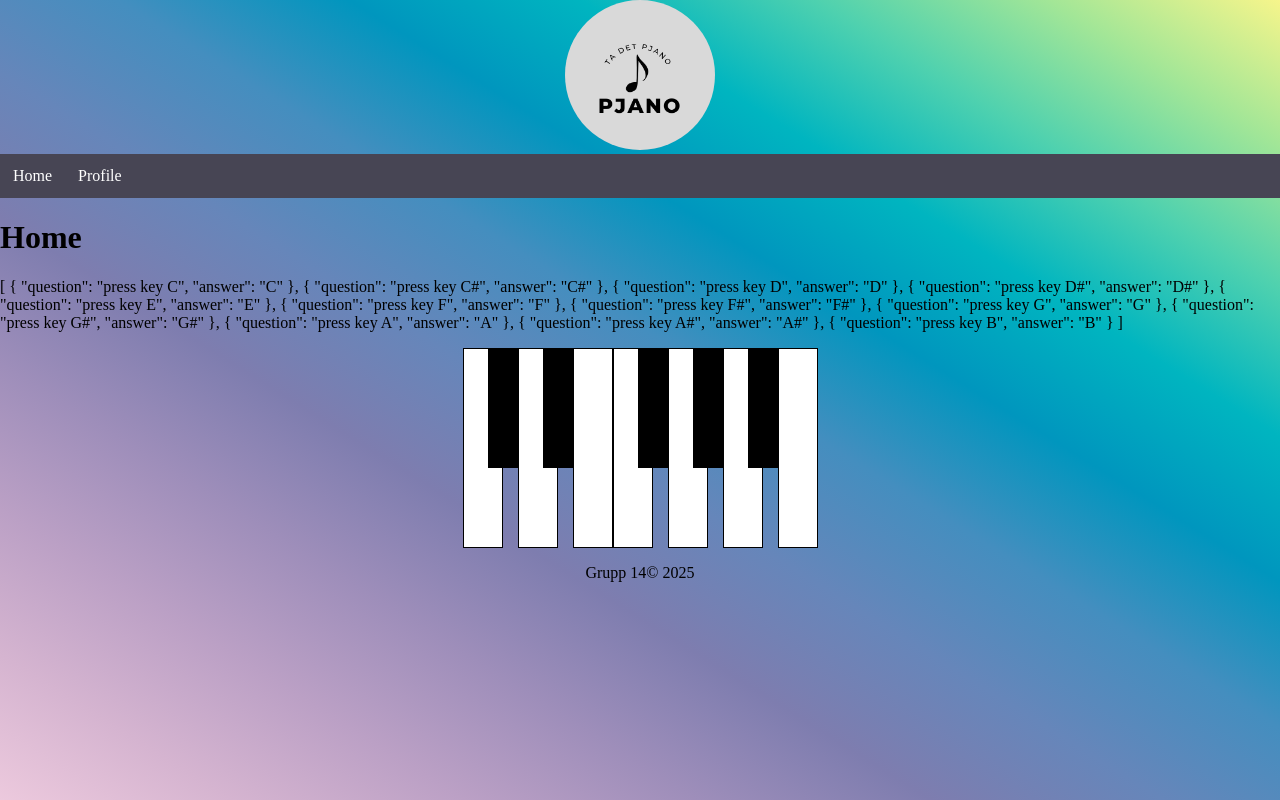
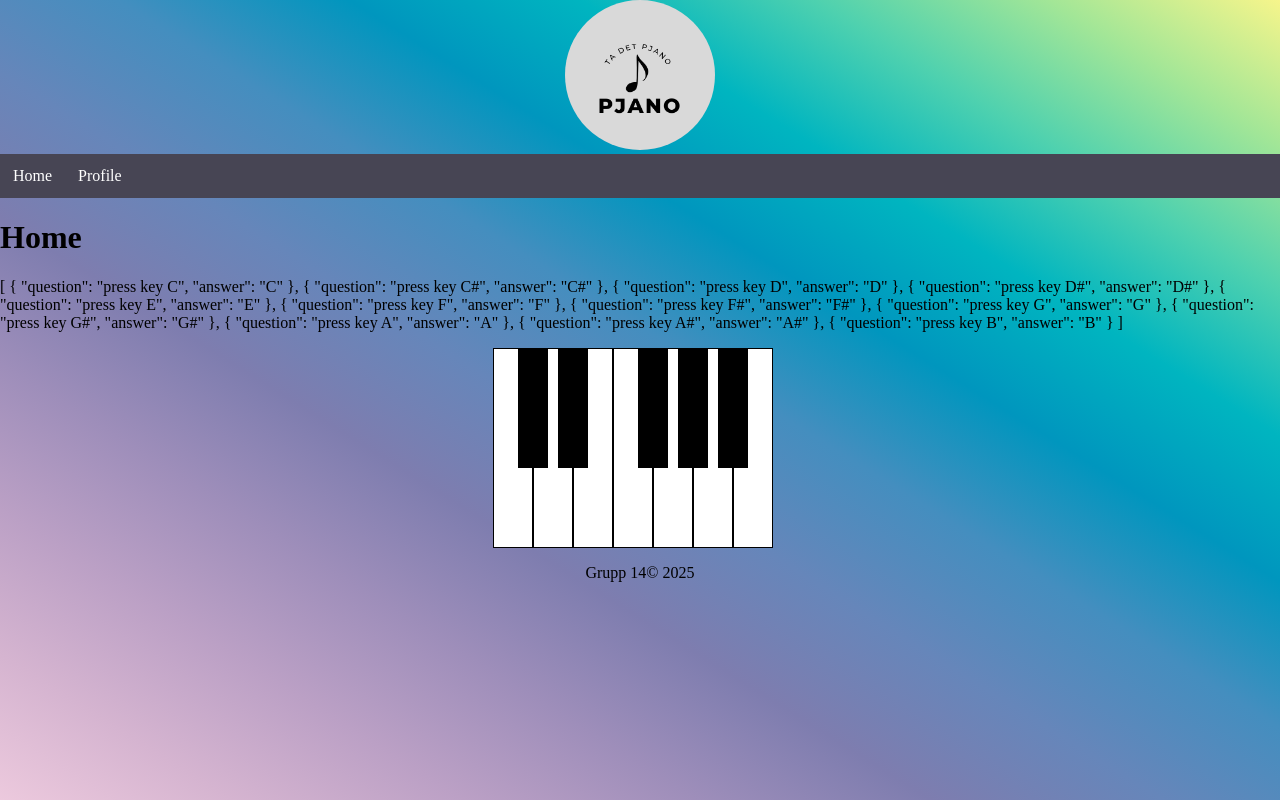
Before and after one commit to LinnLihnell/Pjano, a Vue app: page / in a window 1280 px wide. Built offline with nearby package versions, Linux system fonts and the light colour scheme.

Commit message:
tweaked pianokeys

```diff
--- a/src/components/Pjano.vue
+++ b/src/components/Pjano.vue
@@ -38,7 +38,7 @@ export default{
     <div class="key white" @click="playTone('D')"></div>
     <div class="key black" @click="playTone('D#')"></div>
     <div class="key white" @click="playTone('E')"></div>
-    <div class="key white" @click="playTone('F')"></div>
+    <div class="key white" style="margin-left: 0;" @click="playTone('F')"></div>
     <div class="key black" @click="playTone('F#')"></div>
     <div class="key white" @click="playTone('G')"></div>
     <div class="key black" @click="playTone('G#')"></div>
@@ -60,12 +60,15 @@ export default{
   border: 1px solid #000;
   box-sizing: border-box;
   cursor:pointer;
+  margin-left: -15px;
 }
 .white{
   background-color: #fff;
   z-index: 1;
   margin: 0px;
+  margin-left: -15px;
 }
+
 .black{
   background-color: #000;
   width: 30px;
--- a/src/components/UserProfileComponent.vue
+++ b/src/components/UserProfileComponent.vue
@@ -22,6 +22,7 @@ export default{
     methods: {
         saveUserProfile(){
             localStorage.setItem('userName', this.formUserName)
+            this.displayUserName = this.formUserName;
         }
     },
     created(){
```
